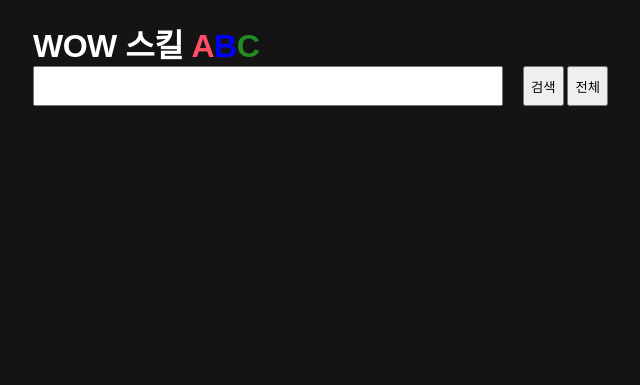
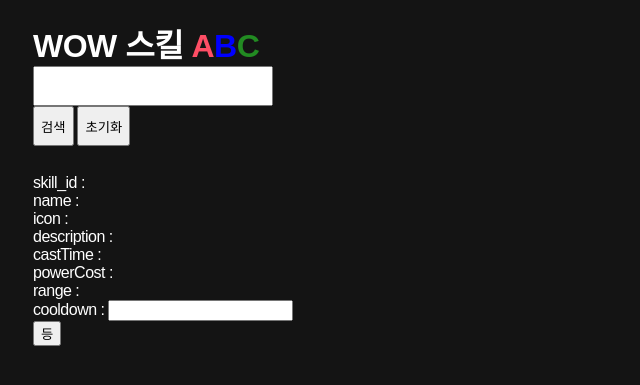
Before and after one commit to spooner-git/skill_abc, a Django app: template skill_abc_project/wow_skills/templates/main_wow_skills_admin.html in a window 1280 px wide. Shown: the top 385 px of the page, without its empty margins (307-947 px from the left). Run offline with Django 3.2, Linux system fonts and the light colour scheme; the template is opened without the code that fills it, so the values that code supplies are empty; some web fonts are replaced.

Commit message:
admin 정리중

```diff
--- a/skill_abc_project/wow_skills/models.py
+++ b/skill_abc_project/wow_skills/models.py
@@ -20,6 +20,7 @@ class WowJobTb(TimeStampedModel):
 
 class WowProTypeTb(TimeStampedModel):
     id = models.BigAutoField(db_column='id', primary_key=True, max_length=20, null=False)
+    wow_job_tb = models.ForeignKey(WowJobTb, on_delete=models.CASCADE, default='')
     pro_type_cd = models.CharField(db_column='pro_type_cd', max_length=20, blank=True, default='')
     name = models.CharField(db_column='name', max_length=255, blank=True, default='')
     description = models.CharField(db_column='description', max_length=255, blank=True, default='')
@@ -35,8 +36,8 @@ class WowProTypeTb(TimeStampedModel):
 
 class WowProSkillTb(TimeStampedModel):
     id = models.BigAutoField(db_column='id', primary_key=True, max_length=20, null=False)
-    job_cd = models.CharField(db_column='job_cd', max_length=20, blank=True, default='')
-    pro_type_cd = models.CharField(db_column='pro_type_cd', max_length=20, blank=True, default='')
+    wow_job_tb = models.ForeignKey(WowJobTb, on_delete=models.CASCADE, default='')
+    wow_pro_type_tb = models.ForeignKey(WowProTypeTb, on_delete=models.CASCADE, default='')
     skill_id = models.CharField(db_column='skill_id', max_length=20, blank=True, default='')
     name = models.CharField(db_column='name', max_length=255, blank=True, default='')
     description = models.CharField(db_column='description', max_length=3000, blank=True, default='')
--- a/skill_abc_project/wow_skills/templates/main_wow_skills_admin.html
+++ b/skill_abc_project/wow_skills/templates/main_wow_skills_admin.html
@@ -6,19 +6,106 @@
 
 {% block content %}
 <div id="search_tool_wrap" style="display:flex;height:40px;">
-    <div style="flex:1 1 0;padding-right:20px;height:100%">
-        <input type="text" style="width:100%;height:100%;box-sizing: border-box;font-size:18px;font-weight:500">
-    </div>
-    <div style="flex-basis:110px;height:100%">
-        <button style="height:100%;">검색</button>
-        <button style="height:100%;">전체</button>
-    </div>
+    <form action="{% url 'wow_skills:get_wow_skill_info_from_blizzard' %}" name="get_wow_skill_info" id="form_get_wow_skill_info" method="get">
+        {% csrf_token %}
+        <div style="flex:1 1 0;padding-right:20px;height:100%">
+            <input type="text" name="skill_id" style="width:100%;height:100%;box-sizing: border-box;font-size:18px;font-weight:500">
+        </div>
+        <div style="flex-basis:110px;height:100%">
+            <button id="get_wow_skill_form_submit" style="height:100%;">검색</button>
+            <button style="height:100%;">초기화</button>
+        </div>
+    </form>
 </div>
 
-<div id="result_display_wrap">
-
+<div id="result_display_wrap" style="margin-top: 50px;">
+    <div class="result_row">
+        <form action="{% url 'wow_skills:add_wow_skill_info' %}" name="get_wow_skill_info" id="form_room" method="post" enctype="multipart/form-data">
+            {% csrf_token %}
+            <!--<img src="https://wow.zamimg.com/images/wow/icons/large/spell_shadow_ritualofsacrifice.jpg" alt="" style="vertical-align: middle;">
+            <span style="vertical-align: middle;">사악한 일격</span>-->
+            <div>
+                <img src="" id="skill_icon_img">
+            </div>
+            <div>
+                skill_id : <span id="skill_id"></span>
+            </div>
+            <div>
+                name : <span id="skill_name"></span>
+            </div>
+            <div>
+                icon : <span id="skill_icon"></span>
+            </div>
+            <div>
+                description : <span id="skill_description"></span>
+            </div>
+            <div>
+                castTime : <span id="skill_cast_time"></span>
+            </div>
+            <div>
+                powerCost : <span id="skill_power_cost"></span>
+            </div>
+            <div>
+                range : <span id="skill_range"></span>
+            </div>
+            <div>
+                cooldown : <input type="text" name="cool_down" id="skill_cool_down">
+            </div>
+            <button id="add_wow_skill_form_submit" style="height:100%;">등</button>
+        </form>
+    </div>
 </div>
 {% endblock %}
 
 {% block local_js_footer %}
+    <script>
+
+    $('#form_submit').click(function(e) {
+        e.stopPropagation();
+        e.preventDefault();
+        $.ajax({
+            url: '/wow_skills/get_wow_skill_info_from_blizzard/',
+            data: $('#form_get_wow_skill_info').serialize(),
+            dataType: 'json',
+            type: 'GET',
+
+            beforeSend: function () {
+                $('#skill_id').val('');
+                $('#skill_name').val('');
+                $('#skill_icon').val('');
+                $('#skill_description').val('');
+                $('#skill_cast_time').val('');
+                $('#skill_power_cost').val('');
+                $('#skill_range').val('');
+                $('#skill_cool_down').val('');
+                $('#skill_icon_img').attr('src', '');
+            },
+
+            success: function (data) {
+                console.log(data);
+                console.log(data.powerCost);
+                $('#skill_id').val(data.id);
+                $('#skill_name').val(data.name);
+                $('#skill_icon').val(data.icon);
+                $('#skill_description').val(data.description);
+                $('#skill_cast_time').val(data.castTime);
+                $('#skill_power_cost').val(data.powerCost);
+                $('#skill_range').val(data.range);
+                $('#skill_cool_down').val(data.cooldown);
+                $('#skill_icon_img').attr('src', 'https://wow.zamimg.com/images/wow/icons/large/'+data.icon+'.jpg');
+                if(Object.keys(data).length == 0){
+                    $('#skill_icon_img').attr('src', '');
+                    alert('blizzard api에 없는 skill 입니다.');
+                }
+            },
+
+            complete: function () {
+            },
+
+            error: function () {
+            }
+        });
+    });
+
+    </script>
 {% endblock %}
--- a/skill_abc_project/wow_skills/urls.py
+++ b/skill_abc_project/wow_skills/urls.py
@@ -20,7 +20,14 @@ from . import views
 
 urlpatterns = [
     url(r'^$', views.IndexView.as_view(), name='index'),
+    # db에서 wow 스킬 조회
+    url(r'^get_wow_skill_info/$', views.GetWowSkillInfoView.as_view(),
+        name='get_wow_skill_info'),
+
+    url(r'^admin/$', views.AdminView.as_view(), name='admin'),
     # blizzard api를 이용해 wow 스킬 조회
-    url(r'^get_wow_skill_info/$', views.GetWowSkillInfoView.as_view(), name='get_wow_skill_info'),
+    url(r'^get_wow_skill_info_from_blizzard/$', views.GetWowSkillInfoFromBlizzardView.as_view(),
+        name='get_wow_skill_info_from_blizzard'),
+
     url(r'^add_wow_skill_info/$', views.add_wow_skill_info_logic, name='add_wow_skill_info'),
 ]
```
Also changed, not shown: skill_abc_project/wow_skills/admin.py (+6 -5 lines), skill_abc_project/wow_skills/templates/main_wow_skills.html (+3 -6 lines), skill_abc_project/wow_skills/views.py (+23 -0 lines), skill_abc_project/wow_skills/migrations/0002_auto_20191202_2115.py (added).
